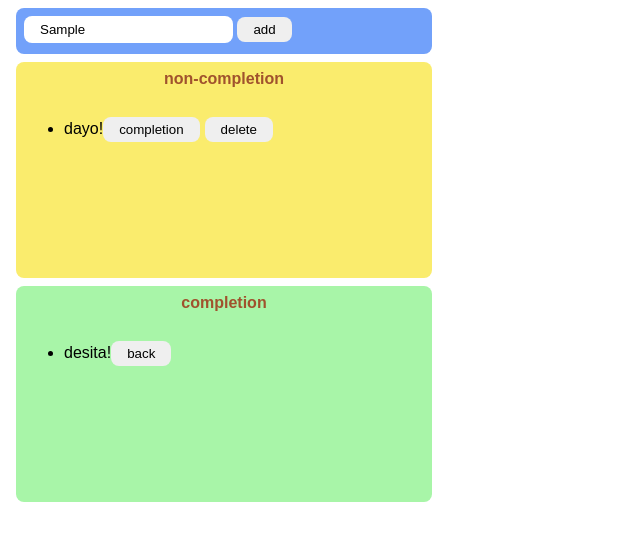
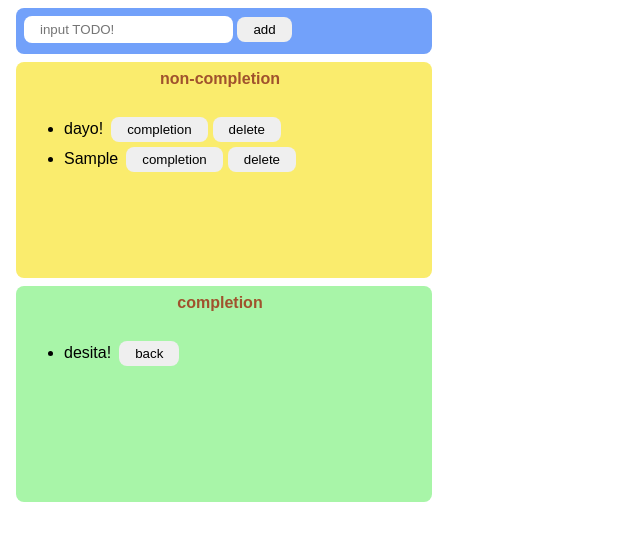
Before and after one commit to manmaruSeal/javascript_to_do_list, a website built with Parcel: page index.html in a window 1280 px wide. Both pictures are taken after typing "Sample" into the empty fields and a click on the button "add". Shown: the whole page, without its empty margins (0-640 px from the left). Built offline with nearby package versions, Linux system fonts and the light colour scheme.

Commit message:
追加機能、削除機能実装

```diff
--- a/index.html
+++ b/index.html
@@ -7,12 +7,12 @@
 
   <body>
     <div class="input-area">
-      <input placeholder="input TODO!" 　 />
-      <button>add</button>
+      <input id="add-text" placeholder="input TODO!" 　 />
+      <button id="add-button">add</button>
     </div>
     <div class="non-completion-area">
       <p class="title">non-completion</p>
-      <ul>
+      <ul id="non-completion-list">
         <li>
           <div class="list-row">
             <p>dayo!</p>
--- a/src/index.js
+++ b/src/index.js
@@ -1 +1,46 @@
 import "./styles.css";
+
+const onClickAdd = () => {
+  // 入力した値の取得
+  const inputText = document.getElementById("add-text").value;
+  // add-button押したら入力した値を削除する
+  document.getElementById("add-text").value = "";
+
+  // TODO項目の追加(各々の要素を生成)
+  const li = document.createElement("li");
+  const div = document.createElement("div");
+  div.className = "list-row";
+  const p = document.createElement("p");
+  p.innerText = inputText;
+  // ボタンの生成
+  const completionButton = document.createElement("button");
+  completionButton.innerText = "completion";
+  completionButton.addEventListener("click", () => {
+    alert("tee");
+  });
+
+  const deleteButton = document.createElement("button");
+  deleteButton.innerText = "delete";
+  deleteButton.addEventListener("click", () => {
+    // 押下された削除ボタンの親要素(li)を未完了リストから消す
+    // 親要素の取得
+    const deleteTarget = deleteButton.parentNode.parentNode;
+    // 指定した要素の子要素を削除
+    document.getElementById("non-completion-list").removeChild(deleteTarget);
+  });
+
+  // 要素の構成の設定
+  li.appendChild(div);
+  div.appendChild(p);
+  div.appendChild(completionButton);
+  div.appendChild(deleteButton);
+  // htmlに生成した要素を追加
+  document.getElementById("non-completion-list").appendChild(li);
+};
+
+// add-buttonクリックイベント
+// イベントを実行するエレメントを取得
+// どんなイベントのとき、どの関数を実行するか
+document
+  .getElementById("add-button")
+  .addEventListener("click", () => onClickAdd());
--- a/src/styles.css
+++ b/src/styles.css
@@ -28,7 +28,7 @@ button:hover {
   /* カーソルの表示を変える */
   cursor: pointer;
 }
-s p {
+p {
   margin-right: 8px;
 }
 
@@ -71,5 +71,5 @@ s p {
   /* 1行に並べる */
   display: flex;
   align-items: center;
-  padding-bottom: 4px;
+  margin-bottom: -20px;
 }
```
